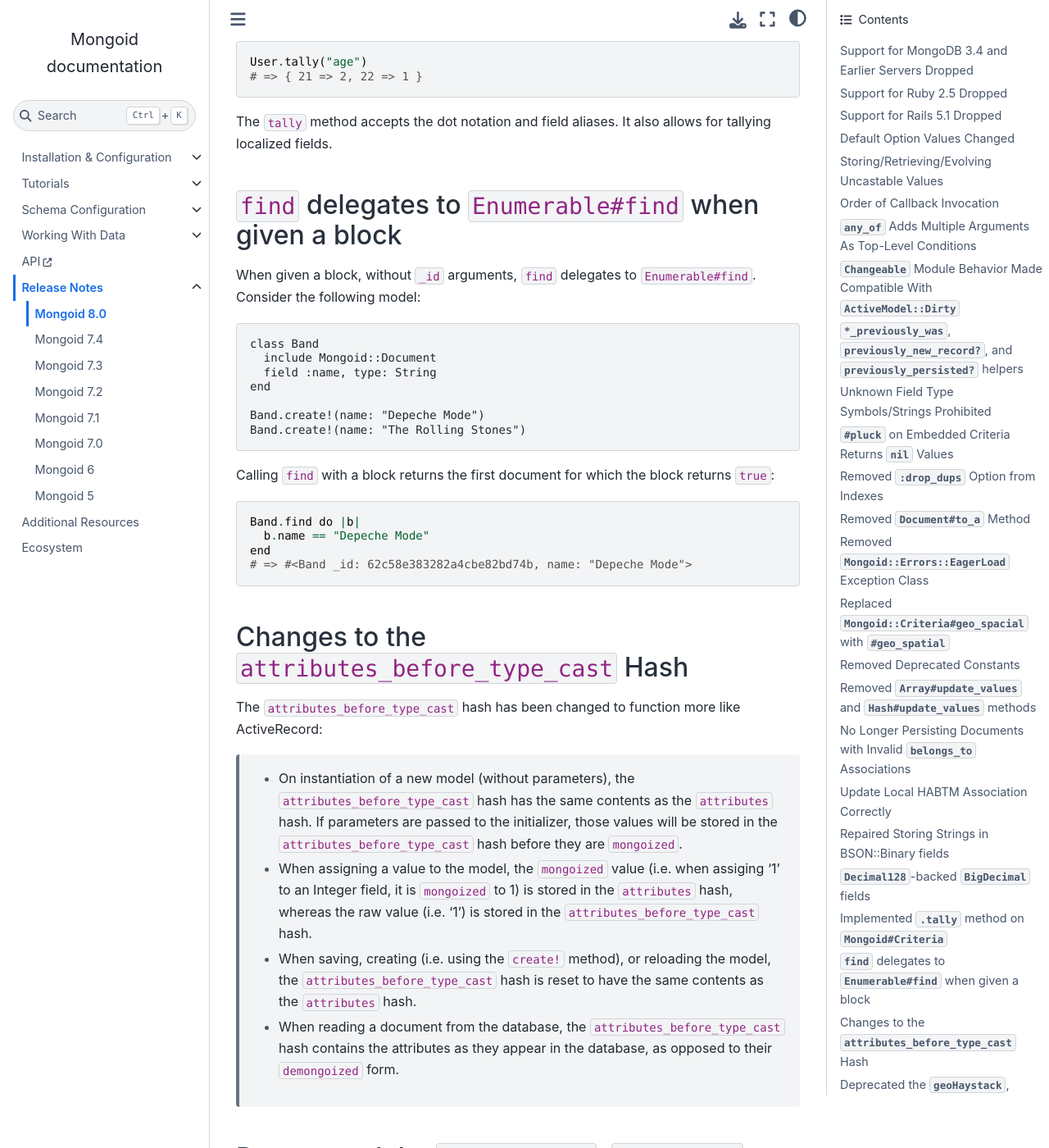
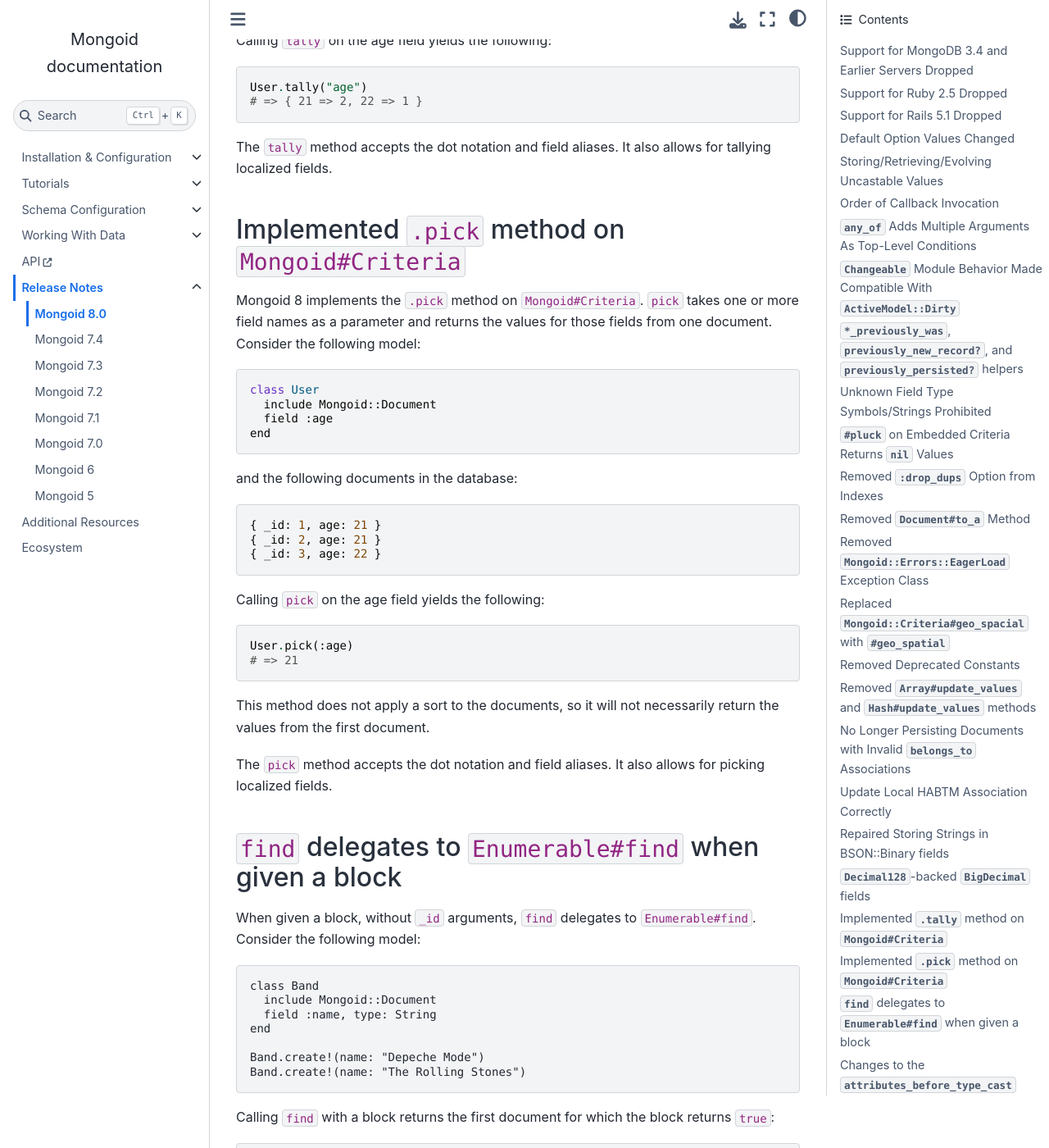
Before and after one commit to i80and/docs-mongoid, a Sphinx documentation site: the page built from docs/release-notes/mongoid-8.0.txt, in a window 1280 px wide and 1400 px high, scrolled down 14611 px. Shown: the whole window at 82% size. Built offline with Sphinx 7.4.7 and the Sphinx Book theme 1.1.4, drawn with Linux system fonts in a browser that asks for light colours; some of the changed text lies outside the part shown.

Commit message:
MONGOID-5180 add release notes for pick (#5393)
* MONGOID-5180 add release notes for pick

* MONGOID-5180 update release notes

* MONGOID-5180 add note to docs

* Update docs/release-notes/mongoid-8.0.txt

```diff
--- a/docs/reference/queries.txt
+++ b/docs/reference/queries.txt
@@ -1375,6 +1375,9 @@ Mongoid also has some helpful methods on criteria.
 
        *Get the values from one document for the provided fields.
        Returns nil for unset fields and for non-existent fields.*
+
+       *This method does not apply a sort to the documents, so it
+       will not necessarily return the values from the first document.*
 
        *This method accepts the dot notation, thus permitting referencing
        fields in embedded associations.*
--- a/docs/release-notes/mongoid-8.0.txt
+++ b/docs/release-notes/mongoid-8.0.txt
@@ -658,6 +658,42 @@ The ``tally`` method accepts the dot notation and field aliases. It also
 allows for tallying localized fields.
 
 
+Implemented ``.pick`` method on ``Mongoid#Criteria``
+-----------------------------------------------------
+
+Mongoid 8 implements the ``.pick`` method on ``Mongoid#Criteria``. ``pick``
+takes one or more field names as a parameter and returns the values for those
+fields from one document. Consider the following model:
+
+.. code::
+
+  class User
+    include Mongoid::Document
+    field :age
+  end
+
+and the following documents in the database:
+
+.. code::
+
+  { _id: 1, age: 21 }
+  { _id: 2, age: 21 }
+  { _id: 3, age: 22 }
+
+Calling ``pick`` on the age field yields the following:
+
+.. code::
+
+  User.pick(:age)
+  # => 21
+
+This method does not apply a sort to the documents, so it will not necessarily
+return the values from the first document.
+
+The ``pick`` method accepts the dot notation and field aliases. It also
+allows for picking localized fields.
+
+
 ``find`` delegates to ``Enumerable#find`` when given a block
 ------------------------------------------------------------
 
```
